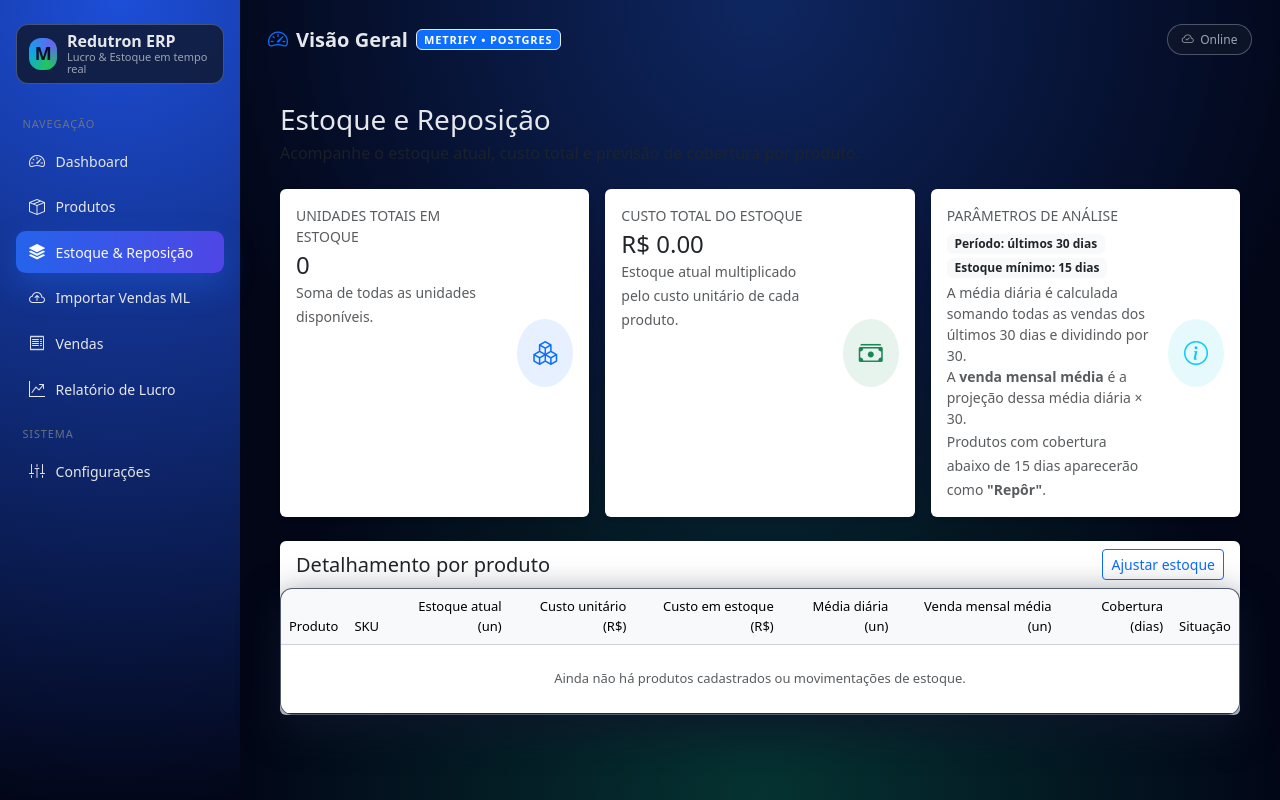
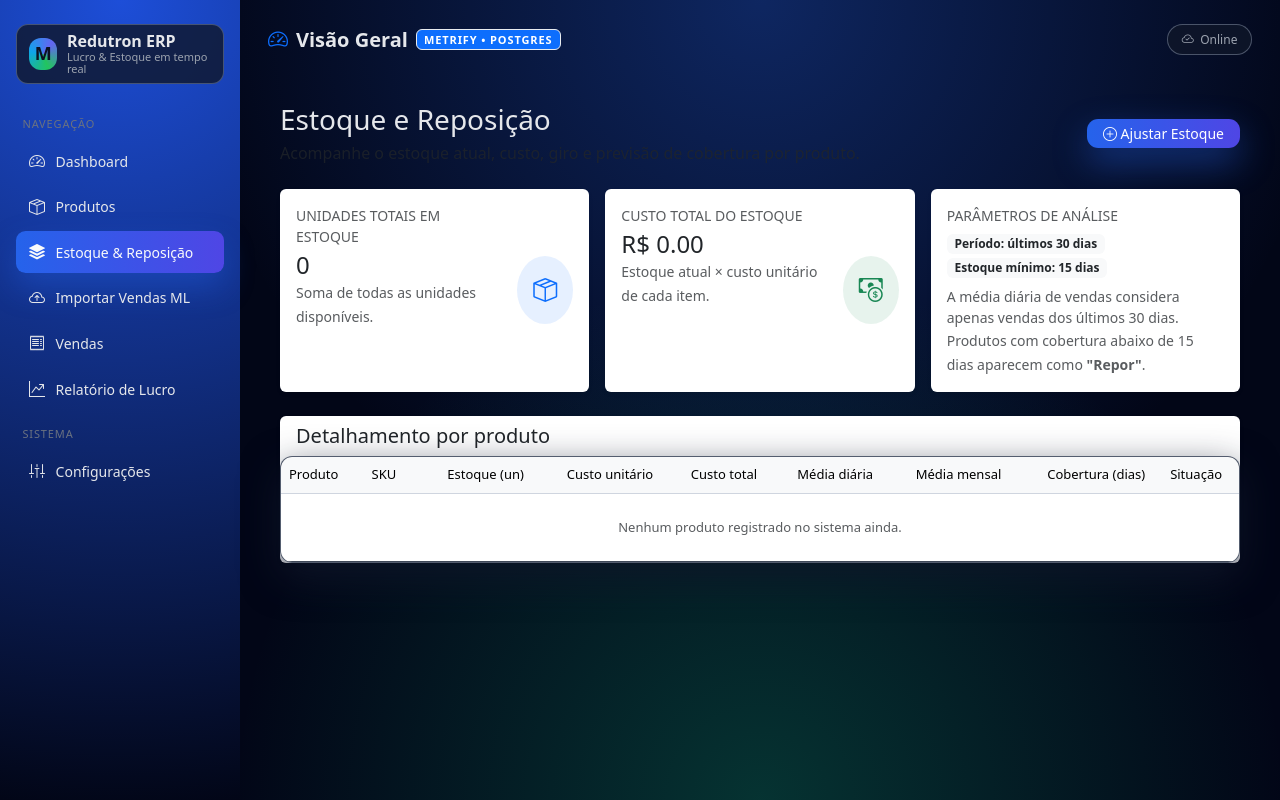
Before and after one commit to oliveirafjdo-web/Mega2.0, a Flask app: page /estoque in a window 1280 px wide. Run offline with Flask 3, Linux system fonts and the light colour scheme; some libraries are stand-ins or nearby versions.

Commit message:
Update estoque.html

```diff
--- a/templates/estoque.html
+++ b/templates/estoque.html
@@ -10,113 +10,84 @@
         <div>
             <h1 class="h3 mb-1">Estoque e Reposição</h1>
             <p class="text-muted mb-0">
-                Acompanhe o estoque atual, custo total e previsão de cobertura por produto.
+                Acompanhe o estoque atual, custo, giro e previsão de cobertura por produto.
             </p>
         </div>
+
+        <a href="{{ url_for('ajuste_estoque_view') }}" class="btn btn-primary btn-sm">
+            <i class="bi bi-plus-circle"></i> Ajustar Estoque
+        </a>
     </div>
 
-    <!-- Cards de totais de estoque -->
+    <!-- Cards de totais -->
     <div class="row g-3 mb-4">
 
-        <!-- Total unidades -->
+        <!-- Unidades em estoque -->
         <div class="col-12 col-md-6 col-xl-4">
             <div class="card shadow-sm border-0 h-100">
                 <div class="card-body d-flex">
                     <div class="flex-grow-1">
-                        <div class="text-muted text-uppercase small mb-1">
-                            Unidades totais em estoque
-                        </div>
-                        <div class="h4 mb-0">
-                            {{ total_unidades_estoque|int }}
-                        </div>
-                        <small class="text-muted">
-                            Soma de todas as unidades disponíveis.
-                        </small>
+                        <div class="text-muted small text-uppercase mb-1">Unidades totais em estoque</div>
+                        <div class="h4 mb-0">{{ total_unidades_estoque|int }}</div>
+                        <small class="text-muted">Soma de todas as unidades disponíveis.</small>
                     </div>
                     <div class="ms-3 d-flex align-items-center">
                         <div class="rounded-circle bg-primary bg-opacity-10 p-3">
-                            <i class="bi bi-boxes text-primary fs-4"></i>
+                            <i class="bi bi-box-seam text-primary fs-4"></i>
                         </div>
                     </div>
                 </div>
             </div>
         </div>
 
-        <!-- Custo total do estoque -->
+        <!-- Custo total -->
         <div class="col-12 col-md-6 col-xl-4">
             <div class="card shadow-sm border-0 h-100">
                 <div class="card-body d-flex">
                     <div class="flex-grow-1">
-                        <div class="text-muted text-uppercase small mb-1">
-                            Custo total do estoque
-                        </div>
-                        <div class="h4 mb-0">
-                            R$ {{ '%.2f'|format(total_custo_estoque or 0) }}
-                        </div>
-                        <small class="text-muted">
-                            Estoque atual multiplicado pelo custo unitário de cada produto.
-                        </small>
+                        <div class="text-muted small text-uppercase mb-1">Custo total do estoque</div>
+                        <div class="h4 mb-0">R$ {{ '%.2f'|format(total_custo_estoque) }}</div>
+                        <small class="text-muted">Estoque atual × custo unitário de cada item.</small>
                     </div>
                     <div class="ms-3 d-flex align-items-center">
                         <div class="rounded-circle bg-success bg-opacity-10 p-3">
-                            <i class="bi bi-cash-stack text-success fs-4"></i>
+                            <i class="bi bi-cash-coin text-success fs-4"></i>
                         </div>
                     </div>
                 </div>
             </div>
         </div>
 
-        <!-- Parâmetros de cálculo -->
+        <!-- Parâmetros -->
         <div class="col-12 col-md-12 col-xl-4">
             <div class="card shadow-sm border-0 h-100">
-                <div class="card-body d-flex">
-                    <div class="flex-grow-1">
-                        <div class="text-muted text-uppercase small mb-1">
-                            Parâmetros de análise
-                        </div>
+                <div class="card-body">
+                    <div class="text-muted small text-uppercase mb-1">Parâmetros de análise</div>
 
-                        <div class="mb-1">
                     <span class="badge bg-light text-dark me-2">
-                                Período: últimos {{ janela_dias }} dias
+                        Período: últimos 30 dias
                     </span>
                     <span class="badge bg-light text-dark">
                         Estoque mínimo: {{ dias_minimos }} dias
                     </span>
-                        </div>
 
-                        <small class="text-muted d-block">
-                            A média diária é calculada somando todas as vendas dos últimos {{ janela_dias }} dias
-                            e dividindo por {{ janela_dias }}.
+                    <small class="text-muted d-block mt-2">
+                        A média diária de vendas considera apenas vendas dos últimos 30 dias.
                     </small>
-
-                        <small class="text-muted d-block">
-                            A <strong>venda mensal média</strong> é a projeção dessa média diária × 30.
+                    <small class="text-muted">
+                        Produtos com cobertura abaixo de {{ dias_minimos }} dias aparecem como
+                        <strong>"Repor"</strong>.
                     </small>
-
-                        <small class="text-muted">
-                            Produtos com cobertura abaixo de {{ dias_minimos }} dias aparecerão como
-                            <strong>"Repôr"</strong>.
-                        </small>
-                    </div>
-
-                    <div class="ms-3 d-flex align-items-center">
-                        <div class="rounded-circle bg-info bg-opacity-10 p-3">
-                            <i class="bi bi-info-circle text-info fs-4"></i>
-                        </div>
-                    </div>
                 </div>
             </div>
         </div>
 
     </div>
 
-    <!-- Tabela de estoque -->
+    <!-- Tabela -->
     <div class="card shadow-sm border-0">
-        <div class="card-header bg-transparent border-0 d-flex justify-content-between align-items-center">
+        <div class="card-header bg-transparent border-0">
             <h5 class="mb-0">Detalhamento por produto</h5>
-            <a href="{{ url_for('ajuste_estoque_form') }}" class="btn btn-sm btn-outline-primary">
-                Ajustar estoque
-            </a>
         </div>
 
         <div class="table-responsive">
@@ -125,64 +96,50 @@
                     <tr>
                         <th>Produto</th>
                         <th>SKU</th>
-                        <th class="text-end">Estoque atual (un)</th>
-                        <th class="text-end">Custo unitário (R$)</th>
-                        <th class="text-end">Custo em estoque (R$)</th>
-                        <th class="text-end">Média diária (un)</th>
-                        <th class="text-end">Venda mensal média (un)</th>
+                        <th class="text-end">Estoque (un)</th>
+                        <th class="text-end">Custo unitário</th>
+                        <th class="text-end">Custo total</th>
+                        <th class="text-end">Média diária</th>
+                        <th class="text-end">Média mensal</th>
                         <th class="text-end">Cobertura (dias)</th>
                         <th class="text-center">Situação</th>
                     </tr>
                 </thead>
+                <tbody>
 
-                <tbody>
                     {% if produtos %}
                         {% for p in produtos %}
                             <tr class="{% if p.precisa_repor %}table-warning{% endif %}">
                                 <td>{{ p.nome }}</td>
-                                <td>{{ p.sku or '-' }}</td>
+                                <td>{{ p.sku or "-" }}</td>
+
+                                <td class="text-end">{{ p.estoque_atual|int }}</td>
+
+                                <td class="text-end">R$ {{ '%.2f'|format(p.custo_unitario) }}</td>
+
+                                <td class="text-end">R$ {{ '%.2f'|format(p.custo_estoque) }}</td>
+
+                                <td class="text-end">{{ '%.0f'|format(p.media_diaria) }}</td>
+
+                                <td class="text-end">{{ '%.0f'|format(p.media_mensal) }}</td>
 
                                 <td class="text-end">
-                                    {{ (p.estoque_atual or 0)|int }}
-                                </td>
-
-                                <td class="text-end">
-                                    R$ {{ '%.2f'|format(p.custo_unitario or 0) }}
-                                </td>
-
-                                <td class="text-end">
-                                    R$ {{ '%.2f'|format(p.custo_estoque or 0) }}
-                                </td>
-
-                                <td class="text-end">
-                                    {{ (p.media_diaria or 0)|round(0)|int }}
-                                </td>
-
-                                <td class="text-end">
-                                    {{ (p.media_mensal or 0)|round(0)|int }}
-                                </td>
-
-                                <td class="text-end">
-                                    {% if p.dias_cobertura is not none %}
-                                        {{ (p.dias_cobertura)|round(0)|int }}
+                                    {% if p.dias_cobertura %}
+                                        {{ '%.0f'|format(p.dias_cobertura) }}
                                     {% else %}
-                                        -
+                                        <span class="text-muted">—</span>
                                     {% endif %}
                                 </td>
 
                                 <td class="text-center">
-                                    {% if p.dias_cobertura is none %}
-                                        <span class="badge bg-secondary-subtle text-secondary">
-                                            Sem venda no período
-                                        </span>
+                                    {% if not p.dias_cobertura %}
+                                        <span class="badge bg-secondary">Sem vendas</span>
+
                                     {% elif p.precisa_repor %}
-                                        <span class="badge bg-danger-subtle text-danger">
-                                            Repôr
-                                        </span>
+                                        <span class="badge bg-danger">Repor</span>
+
                                     {% else %}
-                                        <span class="badge bg-success-subtle text-success">
-                                            OK
-                                        </span>
+                                        <span class="badge bg-success">OK</span>
                                     {% endif %}
                                 </td>
                             </tr>
@@ -190,15 +147,15 @@
 
                     {% else %}
                         <tr>
-                            <td colspan="9" class="text-center text-muted py-4">
-                                Ainda não há produtos cadastrados ou movimentações de estoque.
+                            <td colspan="9" class="text-center py-4 text-muted">
+                                Nenhum produto registrado no sistema ainda.
                             </td>
                         </tr>
                     {% endif %}
+
                 </tbody>
             </table>
         </div>
-
     </div>
 
 </div>
```
Lines whose indentation alone changed are shown as unchanged.
